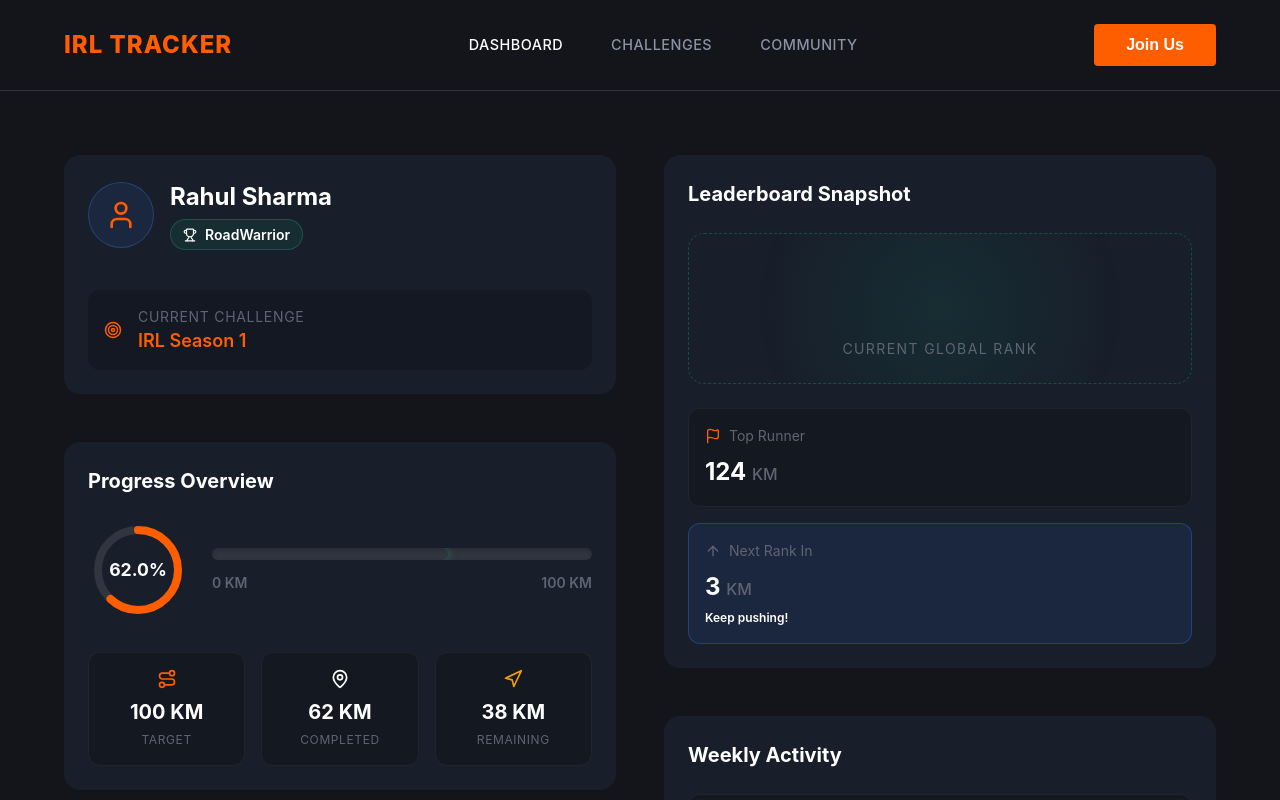
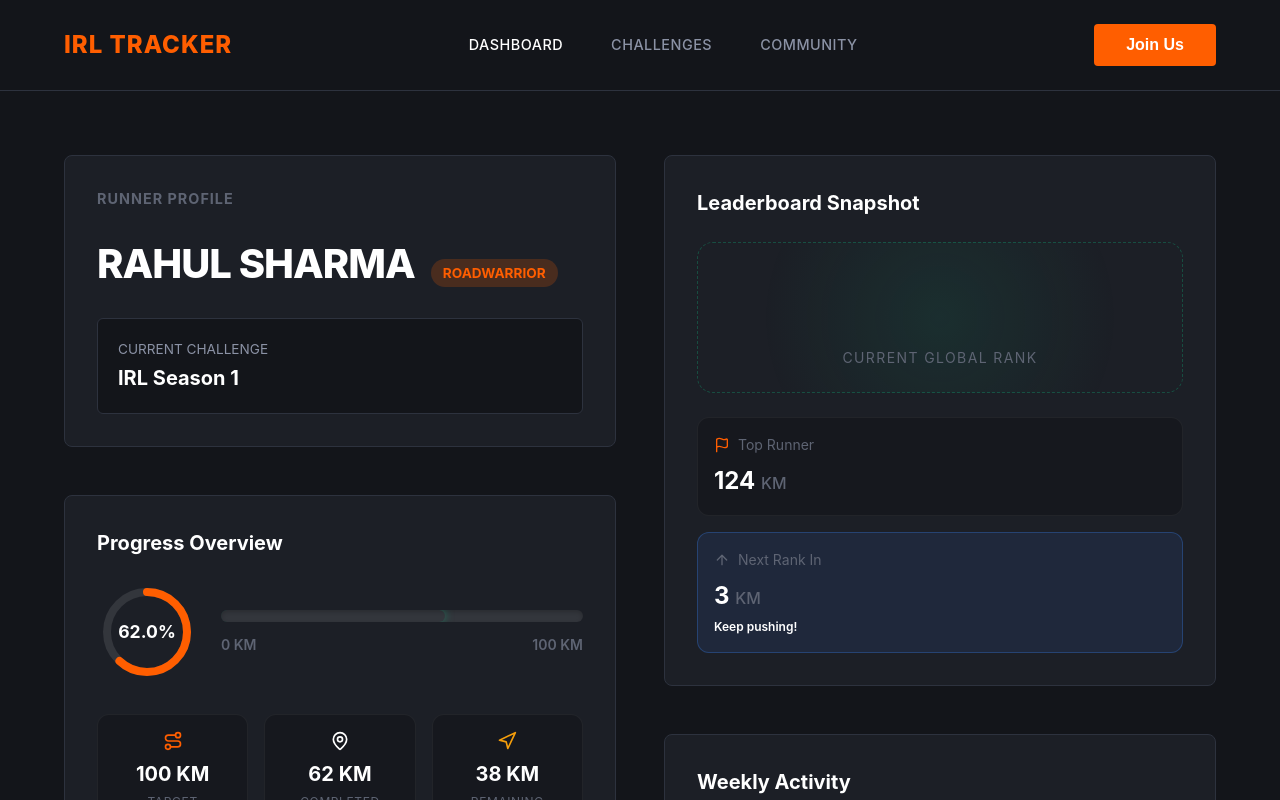
Before and after one commit to CodyBrat/runner, a React (Vite) app: page / in a window 1280 px wide. Shown: the top 800 px of the page. Built offline with nearby package versions, Linux system fonts and the light colour scheme.

Commit message:
refactor(RunnerDetails): clean up markup and simplify CSS to flat design

```diff
--- a/src/components/RunnerDetails.css
+++ b/src/components/RunnerDetails.css
@@ -1,87 +1,65 @@
 .card {
-  background: rgba(30, 41, 59, 0.5);
-  border: 1px solid var(--border-color);
-  border-radius: 16px;
-  padding: 1.5rem;
-  transition: transform 0.3s ease, box-shadow 0.3s ease;
+  background-color: var(--bg-card);
+  border: 1px solid var(--border-subtle);
+  border-radius: 8px;
+  padding: 2rem;
+  transition: background-color 0.2s ease;
 }
 
-.card:hover {
-  transform: translateY(-5px);
-  box-shadow: 0 10px 25px rgba(0, 0, 0, 0.5), 0 0 20px rgba(59, 130, 246, 0.2);
-  border-color: rgba(59, 130, 246, 0.4);
+.runner-title {
+  font-size: 0.9rem;
+  text-transform: uppercase;
+  letter-spacing: 1px;
+  color: var(--text-muted);
+  margin-bottom: 1.5rem;
 }
 
-.runner-header {
+.runner-info {
   display: flex;
-  align-items: center;
-  gap: 1rem;
-  margin-bottom: 1.5rem;
-  padding-bottom: 1rem;
-  border-bottom: 1px solid var(--border-color);
+  flex-direction: column;
+  gap: 1.5rem;
 }
 
-.avatar {
-  background: rgba(59, 130, 246, 0.1);
-  padding: 1rem;
-  border-radius: 50%;
-  border: 1px solid rgba(59, 130, 246, 0.3);
+.runner-name-block {
   display: flex;
-  align-items: center;
-  justify-content: center;
+  align-items: baseline;
+  gap: 1rem;
 }
 
-.runner-name {
-  font-size: 1.5rem;
-  font-weight: 700;
-  margin-bottom: 0.25rem;
-  color: var(--text-main);
+.runner-name-block h3 {
+  font-size: 2.5rem;
+  font-weight: 800;
+  color: var(--text-primary);
+  text-transform: uppercase;
+  letter-spacing: -1px;
 }
 
-.badge {
-  display: inline-flex;
-  align-items: center;
-  gap: 0.5rem;
-  background: rgba(16, 185, 129, 0.1);
-  color: var(--accent-secondary);
+.tier-badge {
+  background-color: #ff5e0033;
+  color: var(--accent-primary);
   padding: 0.25rem 0.75rem;
-  border-radius: 9999px;
-  font-size: 0.875rem;
-  font-weight: 600;
-  border: 1px solid rgba(16, 185, 129, 0.3);
+  border-radius: 100px;
+  font-size: 0.85rem;
+  font-weight: 700;
+  text-transform: uppercase;
 }
 
-.info-group {
-  display: flex;
-  align-items: center;
-  gap: 1rem;
-  background: rgba(0, 0, 0, 0.2);
-  padding: 1rem;
-  border-radius: 12px;
+.runner-challenge {
+  background-color: var(--bg-main);
+  padding: 1.25rem;
+  border-radius: 6px;
+  border: 1px solid var(--border-subtle);
 }
 
-.info-icon {
-  color: var(--accent-primary);
+.challenge-label {
+  font-size: 0.85rem;
+  color: var(--text-secondary);
+  text-transform: uppercase;
+  margin-bottom: 0.25rem;
 }
 
-.info-text {
-  display: flex;
-  flex-direction: column;
+.challenge-value {
+  font-size: 1.25rem;
+  font-weight: 700;
+  color: var(--text-primary);
 }
-
-.info-label {
-  font-size: 0.875rem;
-  color: var(--text-muted);
-  text-transform: uppercase;
-  letter-spacing: 0.05em;
-}
-
-.info-value {
-  font-size: 1.125rem;
-  font-weight: 600;
-  color: var(--accent-primary);
-}
-
-.mt-1 {
-  margin-top: 1rem;
-}
--- a/src/components/RunnerDetails.jsx
+++ b/src/components/RunnerDetails.jsx
@@ -1,28 +1,22 @@
 import React from 'react';
 import './RunnerDetails.css';
-import { User, Target, Trophy } from 'lucide-react';
 
 const RunnerDetails = ({ data }) => {
     return (
         <div className="card runner-details">
             <div className="runner-header">
-                <div className="avatar">
-                    <User size={32} color="var(--accent-primary)" />
-                </div>
-                <div>
-                    <h2 className="runner-name">{data.runner}</h2>
-                    <span className="badge tier-badge">
-                        <Trophy size={14} className="badge-icon" />
-                        {data.tier}
-                    </span>
-                </div>
+                <h2 className="runner-title">Runner Profile</h2>
             </div>
 
-            <div className="info-group mt-1">
-                <Target size={18} className="info-icon" />
-                <div className="info-text">
-                    <span className="info-label">Current Challenge</span>
-                    <span className="info-value">{data.challenge}</span>
+            <div className="runner-info">
+                <div className="runner-name-block">
+                    <h3>{data.runner}</h3>
+                    <span className="tier-badge">{data.tier}</span>
+                </div>
+
+                <div className="runner-challenge">
+                    <div className="challenge-label">Current Challenge</div>
+                    <div className="challenge-value">{data.challenge}</div>
                 </div>
             </div>
         </div>
```
